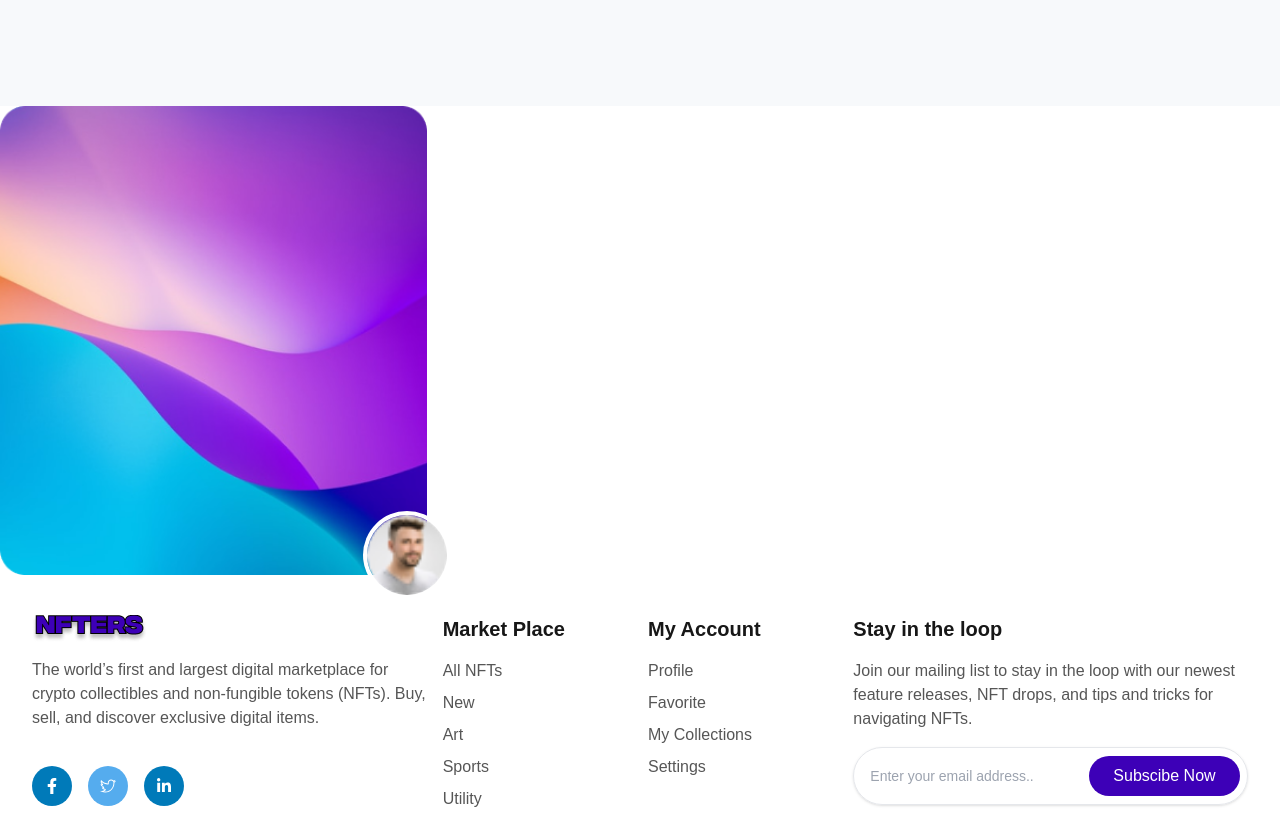
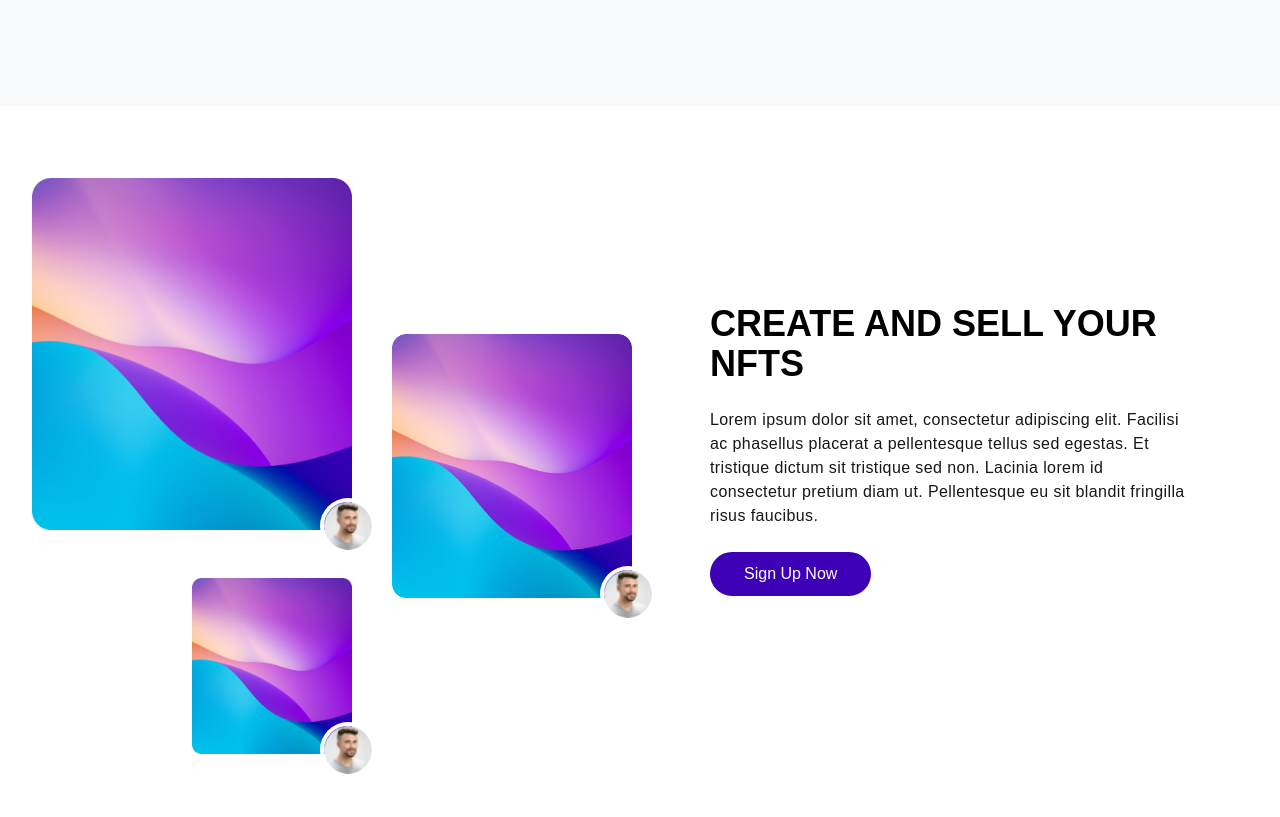
Before and after one commit to pabel1/nft-marketplace, a Next.js app: page / in a window 1280 px wide. Shown: the part 1980-2797 px from the top of the page. Built offline with nearby package versions, Linux system fonts and the light colour scheme.

Commit message:
signup nft section ddone

```diff
--- a/src/app/page.js
+++ b/src/app/page.js
@@ -1,8 +1,8 @@
 import AmazeNFT from "@/components/AmazeNFT/AmazeNFT";
 import Banner from "@/components/Banner/Banner";
-import SignUpNFTCard from "@/components/Card/SignUpNFTCard";
 import CollectionOver from "@/components/CollectionOver/CollectionOver";
 import Featured from "@/components/Featured/Featured";
+import SignUpNFT from "@/components/SignUpNFT/SignUpNFT";
 
 export default function Home() {
   return (
@@ -11,7 +11,7 @@ export default function Home() {
       <AmazeNFT />
       <CollectionOver />
       <Featured />
-      <SignUpNFTCard />
+      <SignUpNFT />
     </main>
   );
 }
--- a/src/components/Banner/Banner.jsx
+++ b/src/components/Banner/Banner.jsx
@@ -1,13 +1,21 @@
+import { countUpData } from "@/assets/data/countUpData";
 import banner1 from "@/assets/images/banner/banner1.png";
 import banner2 from "@/assets/images/banner/banner2.png";
 import banner3 from "@/assets/images/banner/banner3.png";
 import Image from "next/image";
 import ContentBanner from "./ContentBanner";
 const Banner = () => {
+  const data = {
+    title: "Discover, and collect Digital Art NFTs",
+    description:
+      " Digital marketplace for crypto collectibles and non-fungible tokens(NFTs). Buy, Sell, and discover exclusive digital assets.",
+    buttonText: "Explore Now",
+    countUpData: countUpData,
+  };
   return (
     <section className="container flex items-center justify-between gap-4 my-10">
       <div className=" basis-1/2">
-        <ContentBanner />
+        <ContentBanner data={data} />
       </div>
       <div className="  ">
         <div className=" relative ">
--- a/src/components/Banner/ContentBanner.jsx
+++ b/src/components/Banner/ContentBanner.jsx
@@ -1,19 +1,22 @@
-import { countUpData } from "@/assets/data/countUpData";
 import Button from "../Buttons/Button";
 import CountUp from "../CountUp/CountUp";
 
-const ContentBanner = () => {
+const ContentBanner = ({ data }) => {
+  const { title, description, buttonText, countUpData } = data || {};
   return (
     <div className=" w-full space-y-5">
       <h1 className=" text-4xl font-bold text-borderText uppercase  ">
-        Discover, and collect Digital Art NFTs
+        {title}
       </h1>
-      <div className="md:w-[70%] w-full">
+      <div
+        className={`${
+          buttonText === "Sign Up Now" ? "w-full" : "md:w-[70%]"
+        } w-full`}
+      >
         <p className=" text-text text-base  tracking-wide my-6 text-left">
-          Digital marketplace for crypto collectibles and non-fungible tokens
-          (NFTs). Buy, Sell, and discover exclusive digital assets.
+          {description}
         </p>
-        <Button className={"px-8 py-2"}>Explore Now</Button>
+        <Button className={"px-8 py-2"}>{buttonText}</Button>
         <div className=" flex items-center justify-between gap-4 my-4">
           {countUpData &&
             countUpData.map(({ title, description, id }) => (
--- a/src/components/Card/SignUpNFTCard.jsx
+++ b/src/components/Card/SignUpNFTCard.jsx
@@ -1,17 +1,15 @@
 import img from "@/assets/images/banner/banner1.png";
 import user from "@/assets/images/Ellipse-95.png";
 import Image from "next/image";
-const SignUpNFTCard = () => {
+const SignUpNFTCard = ({ className, width, height }) => {
   return (
-    <div className=" grid grid-cols-3">
     <div className=" relative  space-x-2 space-y-2">
       <Image className=" w-full" src={img} alt="" />
       <Image
-          className="w-20 absolute -bottom-5  -right-5 ring-[4px] ring-white rounded-full "
+        className="w-12 absolute -bottom-5  -right-5 ring-[4px] ring-white rounded-full "
         src={user}
         alt=""
       />
-      </div>
     </div>
   );
 };
--- /dev/null
+++ b/src/components/SignUpNFT/SignUpNFT.jsx
@@ -0,0 +1,34 @@
+import ContentBanner from "../Banner/ContentBanner";
+import SignUpNFTCard from "../Card/SignUpNFTCard";
+
+const SignUpNFT = () => {
+  const data = {
+    title: "Create and sell your NFTs",
+    description:
+      " Lorem ipsum dolor sit amet, consectetur adipiscing elit. Facilisi ac phasellus placerat a pellentesque tellus sed egestas. Et tristique dictum sit tristique sed non. Lacinia lorem id consectetur pretium diam ut. Pellentesque eu sit blandit fringilla risus faucibus.",
+    buttonText: "Sign Up Now",
+  };
+  return (
+    <section className=" container my-8 grid grid-cols-2 gap-4 items-center justify-center">
+      <div className="  flex items-center justify-center gap-10 py-10 ">
+        <div className=" flex flex-col items-end gap-12">
+          <div className="">
+            <SignUpNFTCard />
+          </div>
+          <div className="w-1/2">
+            <SignUpNFTCard />
+          </div>
+        </div>
+
+        <div className="w-1/2">
+          <SignUpNFTCard />
+        </div>
+      </div>
+      <div className=" w-[90%] container">
+        <ContentBanner data={data} />
+      </div>
+    </section>
+  );
+};
+
+export default SignUpNFT;
```
Lines whose indentation alone changed are shown as unchanged.
